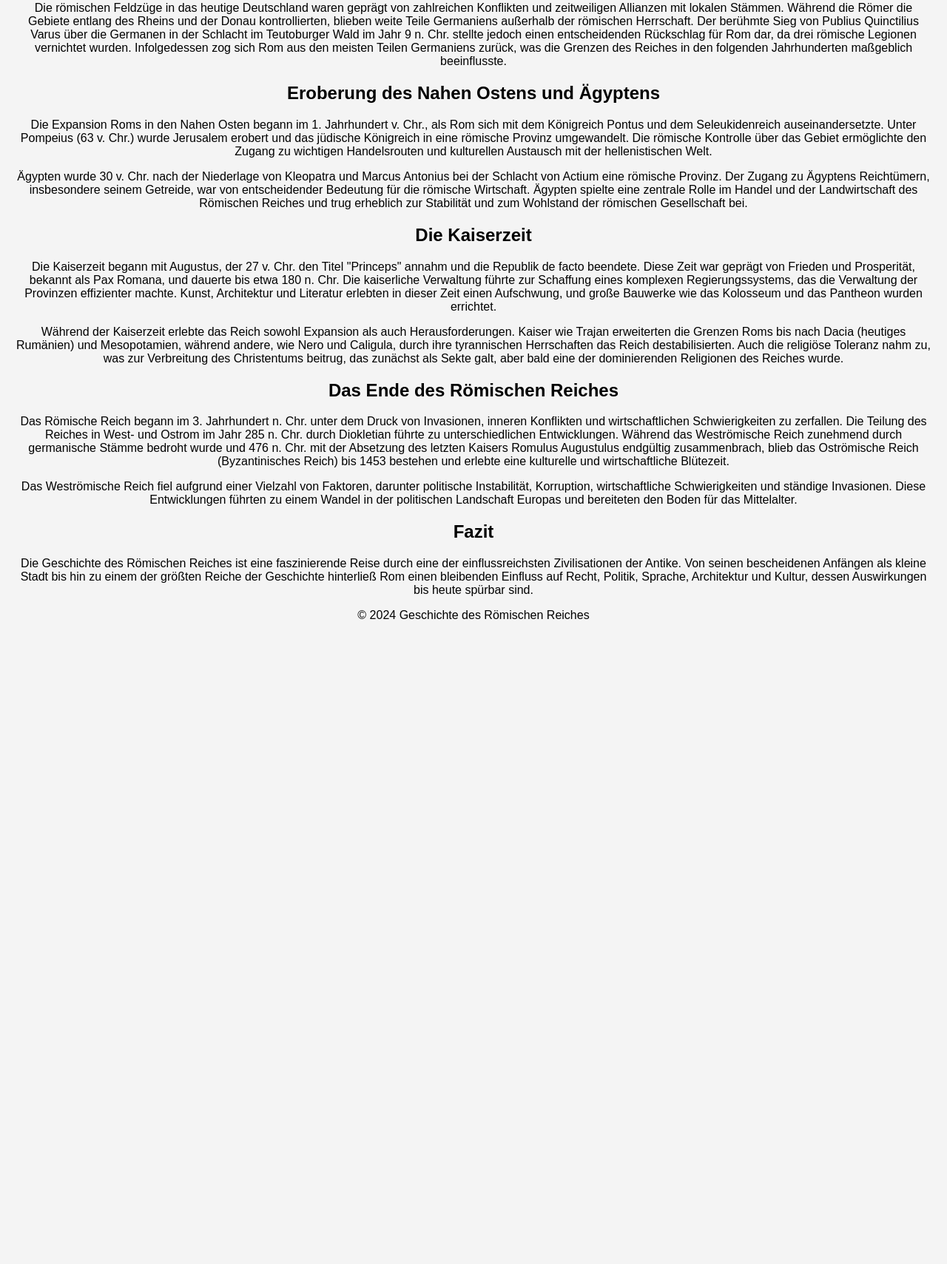
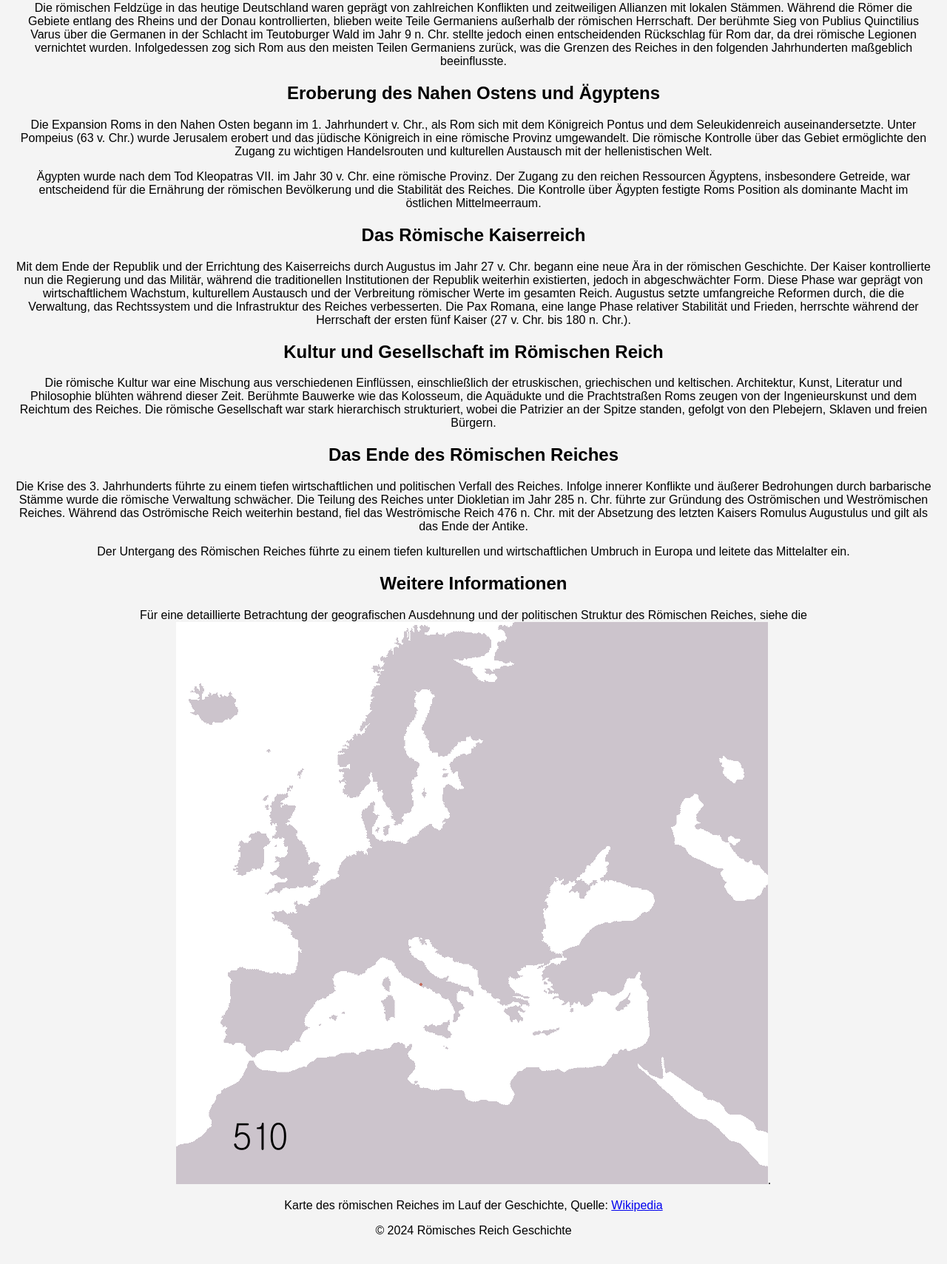
Before and after one commit to PhilippHenkelmann/Flak_example_roman_empire, a Flask app: page /history in a window 1280 px wide. Shown: the part 1440-3149 px from the top of the page at 74% size. Before the commit the page ends 2277 px from the top, so only its background shows below. Run offline with Flask 3, Linux system fonts and the light colour scheme.

Commit message:
Update Webseiten

```diff
--- a/Downloads/cicd/flaskwebsite/templates/ancient_technology.html
+++ b/Downloads/cicd/flaskwebsite/templates/ancient_technology.html
@@ -34,6 +34,7 @@
     <p>Die Aquädukte, die das Wasser zu diesen Mühlen leiteten, sind ein weiteres beeindruckendes Zeugnis römischer Ingenieurskunst. Sie wurden nicht nur zur Wasserversorgung von Städten, sondern auch zur Unterstützung landwirtschaftlicher und industrieller Aktivitäten genutzt. Aquädukte wie der Aqua Appia und der Aqua Claudia verbanden entlegene Wasserquellen mit städtischen Zentren. Sie konnten über große Entfernungen hinweg Wasser transportieren, oft durch komplexe Bauten, die Tunnels, Brücken und Bögen umfassten. Die Konstruktion dieser Aquädukte erforderte präzises Ingenieurwissen, da die Neigung des Kanals genau berechnet werden musste, um den Wasserfluss aufrechtzuerhalten. In Rom selbst wurden über 400 km Aquädukte gebaut, die nicht nur Wasser für den täglichen Bedarf, sondern auch für öffentliche Bäder, Brunnen und das Trinkwassernetz bereitstellten. Diese Bauten waren so fortschrittlich, dass sie viele Jahrhunderte lang in Betrieb blieben und noch heute als Meisterwerke antiker Technik bewundert werden.</p>
 
     <img src="{{ url_for('static', filename='pont-du-gard-aqueduct.jpg') }}" alt="Pont du Gard Aquädukt" style="width:100%; height:auto;">
+    <p style="text-align:center; font-style:italic;">Bildquelle: <a href="https://th.bing.com/th/id/OIP.uFEcW-KOPCczGYlvm1aRngHaE8?rs=1&pid=ImgDetMain">Bing</a></p>
 
     <h2>Militärtechnik</h2>
     <p>Die militärische Technik der Römer war entscheidend für ihren Expansionserfolg und spiegelte die Ingenieurskunst des gesamten Reiches wider. Die römische Armee musste im Verlauf ihrer Geschichte flexibel sein. Dies zeigte sich in den militärischen Erfolgen, die die Römer in unterschiedlichen Ländern und bei verschiedenen Völkern erzielten. Oft schlug eine kleinere römische Armee zahlenmäßig größere Gegner. Einer der Gründe dafür war, dass die Ausbilder der Soldaten viel Wert auf Ausbildung und Disziplin legten. In der Kaiserzeit übernahmen viele Techniker im Heer auch zivile Aufgaben. Sie gruben Tunnel für Wasserleitungen oder bauten Straßen und Brücken.</p>
--- a/Downloads/cicd/flaskwebsite/templates/history.html
+++ b/Downloads/cicd/flaskwebsite/templates/history.html
@@ -49,21 +49,24 @@
 
     <h2>Eroberung des Nahen Ostens und Ägyptens</h2>
     <p>Die Expansion Roms in den Nahen Osten begann im 1. Jahrhundert v. Chr., als Rom sich mit dem Königreich Pontus und dem Seleukidenreich auseinandersetzte. Unter Pompeius (63 v. Chr.) wurde Jerusalem erobert und das jüdische Königreich in eine römische Provinz umgewandelt. Die römische Kontrolle über das Gebiet ermöglichte den Zugang zu wichtigen Handelsrouten und kulturellen Austausch mit der hellenistischen Welt.</p>
-    <p>Ägypten wurde 30 v. Chr. nach der Niederlage von Kleopatra und Marcus Antonius bei der Schlacht von Actium eine römische Provinz. Der Zugang zu Ägyptens Reichtümern, insbesondere seinem Getreide, war von entscheidender Bedeutung für die römische Wirtschaft. Ägypten spielte eine zentrale Rolle im Handel und der Landwirtschaft des Römischen Reiches und trug erheblich zur Stabilität und zum Wohlstand der römischen Gesellschaft bei.</p>
+    <p>Ägypten wurde nach dem Tod Kleopatras VII. im Jahr 30 v. Chr. eine römische Provinz. Der Zugang zu den reichen Ressourcen Ägyptens, insbesondere Getreide, war entscheidend für die Ernährung der römischen Bevölkerung und die Stabilität des Reiches. Die Kontrolle über Ägypten festigte Roms Position als dominante Macht im östlichen Mittelmeerraum.</p>
 
-    <h2>Die Kaiserzeit</h2>
-    <p>Die Kaiserzeit begann mit Augustus, der 27 v. Chr. den Titel "Princeps" annahm und die Republik de facto beendete. Diese Zeit war geprägt von Frieden und Prosperität, bekannt als Pax Romana, und dauerte bis etwa 180 n. Chr. Die kaiserliche Verwaltung führte zur Schaffung eines komplexen Regierungssystems, das die Verwaltung der Provinzen effizienter machte. Kunst, Architektur und Literatur erlebten in dieser Zeit einen Aufschwung, und große Bauwerke wie das Kolosseum und das Pantheon wurden errichtet.</p>
-    <p>Während der Kaiserzeit erlebte das Reich sowohl Expansion als auch Herausforderungen. Kaiser wie Trajan erweiterten die Grenzen Roms bis nach Dacia (heutiges Rumänien) und Mesopotamien, während andere, wie Nero und Caligula, durch ihre tyrannischen Herrschaften das Reich destabilisierten. Auch die religiöse Toleranz nahm zu, was zur Verbreitung des Christentums beitrug, das zunächst als Sekte galt, aber bald eine der dominierenden Religionen des Reiches wurde.</p>
+    <h2>Das Römische Kaiserreich</h2>
+    <p>Mit dem Ende der Republik und der Errichtung des Kaiserreichs durch Augustus im Jahr 27 v. Chr. begann eine neue Ära in der römischen Geschichte. Der Kaiser kontrollierte nun die Regierung und das Militär, während die traditionellen Institutionen der Republik weiterhin existierten, jedoch in abgeschwächter Form. Diese Phase war geprägt von wirtschaftlichem Wachstum, kulturellem Austausch und der Verbreitung römischer Werte im gesamten Reich. Augustus setzte umfangreiche Reformen durch, die die Verwaltung, das Rechtssystem und die Infrastruktur des Reiches verbesserten. Die Pax Romana, eine lange Phase relativer Stabilität und Frieden, herrschte während der Herrschaft der ersten fünf Kaiser (27 v. Chr. bis 180 n. Chr.).</p>
+
+    <h2>Kultur und Gesellschaft im Römischen Reich</h2>
+    <p>Die römische Kultur war eine Mischung aus verschiedenen Einflüssen, einschließlich der etruskischen, griechischen und keltischen. Architektur, Kunst, Literatur und Philosophie blühten während dieser Zeit. Berühmte Bauwerke wie das Kolosseum, die Aquädukte und die Prachtstraßen Roms zeugen von der Ingenieurskunst und dem Reichtum des Reiches. Die römische Gesellschaft war stark hierarchisch strukturiert, wobei die Patrizier an der Spitze standen, gefolgt von den Plebejern, Sklaven und freien Bürgern.</p>
 
     <h2>Das Ende des Römischen Reiches</h2>
-    <p>Das Römische Reich begann im 3. Jahrhundert n. Chr. unter dem Druck von Invasionen, inneren Konflikten und wirtschaftlichen Schwierigkeiten zu zerfallen. Die Teilung des Reiches in West- und Ostrom im Jahr 285 n. Chr. durch Diokletian führte zu unterschiedlichen Entwicklungen. Während das Weströmische Reich zunehmend durch germanische Stämme bedroht wurde und 476 n. Chr. mit der Absetzung des letzten Kaisers Romulus Augustulus endgültig zusammenbrach, blieb das Oströmische Reich (Byzantinisches Reich) bis 1453 bestehen und erlebte eine kulturelle und wirtschaftliche Blütezeit.</p>
-    <p>Das Weströmische Reich fiel aufgrund einer Vielzahl von Faktoren, darunter politische Instabilität, Korruption, wirtschaftliche Schwierigkeiten und ständige Invasionen. Diese Entwicklungen führten zu einem Wandel in der politischen Landschaft Europas und bereiteten den Boden für das Mittelalter.</p>
+    <p>Die Krise des 3. Jahrhunderts führte zu einem tiefen wirtschaftlichen und politischen Verfall des Reiches. Infolge innerer Konflikte und äußerer Bedrohungen durch barbarische Stämme wurde die römische Verwaltung schwächer. Die Teilung des Reiches unter Diokletian im Jahr 285 n. Chr. führte zur Gründung des Oströmischen und Weströmischen Reiches. Während das Oströmische Reich weiterhin bestand, fiel das Weströmische Reich 476 n. Chr. mit der Absetzung des letzten Kaisers Romulus Augustulus und gilt als das Ende der Antike.</p>
+    <p>Der Untergang des Römischen Reiches führte zu einem tiefen kulturellen und wirtschaftlichen Umbruch in Europa und leitete das Mittelalter ein.</p>
 
-    <h2>Fazit</h2>
-    <p>Die Geschichte des Römischen Reiches ist eine faszinierende Reise durch eine der einflussreichsten Zivilisationen der Antike. Von seinen bescheidenen Anfängen als kleine Stadt bis hin zu einem der größten Reiche der Geschichte hinterließ Rom einen bleibenden Einfluss auf Recht, Politik, Sprache, Architektur und Kultur, dessen Auswirkungen bis heute spürbar sind.</p>
-
+    <h2>Weitere Informationen</h2>
+    <p>Für eine detaillierte Betrachtung der geografischen Ausdehnung und der politischen Struktur des Römischen Reiches,
+        siehe die  <img src="{{ url_for('static', filename='map.gif') }}"></a>.</p>
+    <figcaption>Karte des römischen Reiches im Lauf der Geschichte, Quelle: <a href="https://upload.wikimedia.org/wikipedia/commons/archive/e/ea/20060606120545%21Roman_Republic_Empire_map.gif">Wikipedia</a></figcaption>
     <footer>
-        <p>© 2024 Geschichte des Römischen Reiches</p>
+        <p>&copy; 2024 Römisches Reich Geschichte</p>
     </footer>
 </body>
 </html>
--- a/Downloads/cicd/flaskwebsite/templates/home.html
+++ b/Downloads/cicd/flaskwebsite/templates/home.html
@@ -17,7 +17,7 @@
     </nav>
 
     <figure>
-        <img src="{{ url_for('static', filename='images/kolosseum.jpg') }}" alt="Das Kolosseum" style="max-width: 100%; height: auto;">
+        <img src="{{ url_for('static', filename='Kolloseum.jfif') }}" alt="Das Kolosseum in Rom" style="max-width: 100%; height: auto;">
         <figcaption>Kolosseum, Quelle: <a href="https://th.bing.com/th/id/OIP.uFEcW-KOPCczGYlvm1aRngHaE8?rs=1&pid=ImgDetMain">Bing</a></figcaption>
     </figure>
 
```
Also changed, not shown: Downloads/cicd/flaskwebsite/templates/famous_people.html (+7 -2 lines), Downloads/cicd/flaskwebsite/static/map.gif (added).
